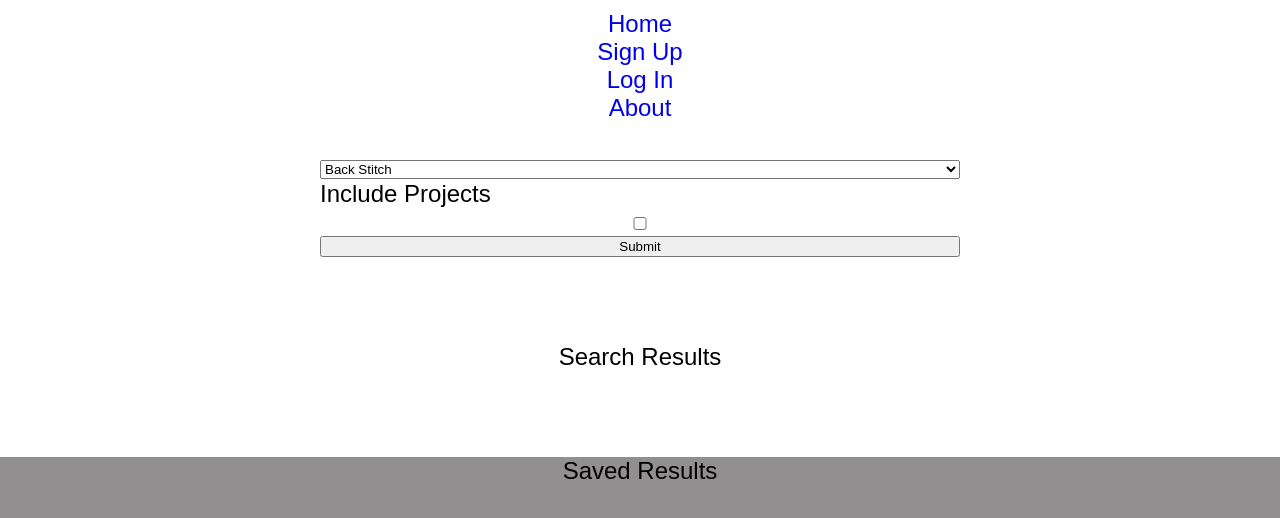
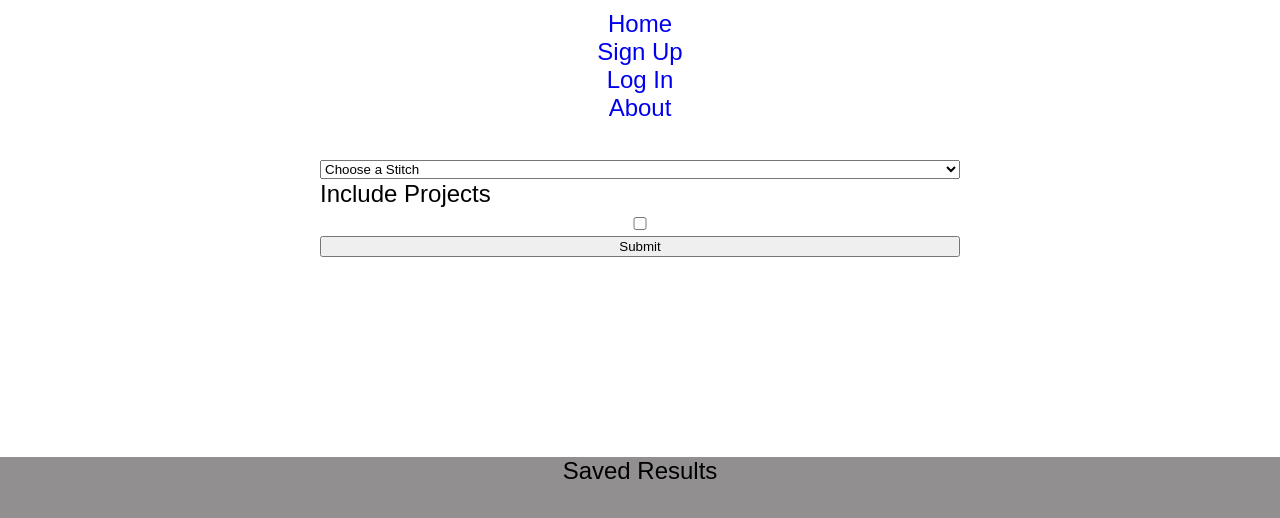
Before and after one commit to neelyab/embroidery-helper, a React (Create React App) app: page / in a window 1280 px wide. Shown: the top 518 px of the page. Built offline with nearby package versions, Linux system fonts and the light colour scheme.

Commit message:
added search results and project results

```diff
--- a/src/EmbroideryHelper/embroidery-helper.js
+++ b/src/EmbroideryHelper/embroidery-helper.js
@@ -3,12 +3,66 @@ import SearchBar from '../SearchBar/search-bar';
 import SearchResults from '../SearchResults/search-results';
 import Saved from '../Saved/saved';
 import './embroidery-helper.css';
+import STORE from '../dummy-store';
 
 class EmbroideryHelper extends Component {
+    constructor(props){
+        super(props);
+        this.state={
+            searchTerm: null,
+            checked: false,
+            stitches: STORE.stitches,
+            projects: STORE.projects,
+            stitchResults: null,
+            projectResults: null,
+            error: null
+        }
+    }
+    handleUpdate = search => {
+        this.setState({searchTerm: search,
+        error: null})
+    }
+    handleCheck = check => {
+        this.setState({checked: !this.state.checked})
+    }
+    handleSubmit = e => {
+        e.preventDefault();
+        const {searchTerm, checked } = this.state
+        if(!searchTerm) {
+            this.setState({error: 'Please select a search term'})
+        } else {
+        const searchQuery = searchTerm.split("-")
+        const search = searchQuery.join(' ')
+        console.log(search)
+        const stitchResults = this.state.stitches.filter(stitch => stitch.name === search)
+        this.setState({stitchResults})
+        // if include projects are checked, search for projects that include stitches
+        if (checked) {
+            let projectResults = []
+            this.state.projects.map(project => {
+                const result = project.stitches.find(stitch => stitch === search)
+                if (result) {
+                   projectResults.push(project)
+                    }
+                 return projectResults
+                })
+                console.log(projectResults)
+                this.setState({projectResults})
+            } else {
+        //if include projects is not checked, reset projectResults
+                this.setState({projectResults: null})
+            }
+        }
+    }
     render(){
         return(<div className='embroidery-helper'>
-            <SearchBar/>
-            <SearchResults/>
+            <SearchBar
+                handleUpdate={(e) => this.handleUpdate(e)}
+                handleCheck={() => this.handleCheck()}
+                handleSubmit={(e) => this.handleSubmit(e)}
+                checked={this.state.checked}/>
+            {this.state.error && <p>{this.state.error}</p>}
+            <SearchResults projects={this.state.projectResults} stitches={this.state.stitchResults}/>
             <Saved/>
         </div>)
     }
--- a/src/ProjectResults/project-results.js
+++ b/src/ProjectResults/project-results.js
@@ -0,0 +1,23 @@
+import React, {Component} from 'react'
+
+class ProjectResults extends Component {
+    render(){
+        const {projects} = this.props
+        let projectResults;
+        if (projects){
+            projectResults = projects.map((project, i)=>{
+                return(
+                    <li key={i}><span className="project-name">{project.name}</span>
+                    <img src={project.imageUrl} alt={project.name}/>
+                    <p>{project.description}</p>
+                    <a href={project.url}target="_blank">Project</a>
+                    </li>
+                )
+            })
+        } else {
+            projectResults = ''
+        }
+        return(<ul>{projects && projectResults}</ul>)
+    }
+}
+export default ProjectResults;
--- a/src/SearchBar/search-bar.js
+++ b/src/SearchBar/search-bar.js
@@ -4,9 +4,10 @@ import './search-bar.css';
 class SearchBar extends Component {
     render(){
         return(
-        <div className="search-bar">
+        <form className="search-bar"  onSubmit={e => this.props.handleSubmit(e)}>
             <div className="embroidery-stitches">
-                <select className="stitch">
+                <select className="stitch" onChange={(e) => this.props.handleUpdate(e.target.value)}>
+                    <option value="" name="choose-a-stitch">Choose a Stitch</option>
                     <option value="back-stitch" name="back-stitch">Back Stitch</option>
                     <option value="french-knot" name="french-knot">French Knot</option>
                     <option value="satin-stitch" name="satin-stitch">Satin Stitch</option>
@@ -15,10 +16,10 @@ class SearchBar extends Component {
             </div>
             <div className="filters">
                 <label htmlFor="include-projects">Include Projects</label>
-                <input type="checkbox" name="include-projects" value="include-projects"/>
+                <input type="checkbox" name="include-projects" value="include-projects" checked={this.props.checked === true} onChange={()=>this.props.handleCheck()}/>
             </div>
             <button type="submit">Submit</button>
-        </div>
+        </form>
         )
     }
 }
--- a/src/SearchResults/search-results.css
+++ b/src/SearchResults/search-results.css
@@ -5,3 +5,18 @@
     justify-content: center;
     align-items: center;
   }
+  .stitches-results li, .project-results li {
+    display: flex;
+    justify-content: center;
+    flex-direction: column;
+    align-items: center;
+    text-align: center;
+    max-width: 500px;
+    border: black solid 1px;
+    padding: 10px 20px;
+    margin: 10px auto;
+  }
+  .search-results ul {
+    list-style: none;
+    padding: 0 10px;
+  }
--- a/src/SearchResults/search-results.js
+++ b/src/SearchResults/search-results.js
@@ -1,9 +1,18 @@
 import React, {Component} from 'react';
-import './search-results.css'
+import './search-results.css';
+import StitchesResults from '../StitchesResults/stitches-results';
+import ProjectResults from '../ProjectResults/project-results';
 
 class SearchResults extends Component {
     render(){
-        return(<div className="search-results">Search Results</div>)
+        const { projects, stitches } = this.props
+        console.log(projects, stitches)
+        return(
+        <div className="search-results">
+            <div className="stitches-results"><StitchesResults stitches={stitches}/></div>
+            <div className="project-results"><ProjectResults projects={projects}/></div>
+        </div>
+        )
     }
 }
 export default SearchResults;
--- a/src/StitchesResults/stitches-results.css
+++ b/src/StitchesResults/stitches-results.css
@@ -0,0 +1,4 @@
+.stitch-image {
+    width: 80%;
+    max-width: 500px;
+}
--- a/src/StitchesResults/stitches-results.js
+++ b/src/StitchesResults/stitches-results.js
@@ -0,0 +1,27 @@
+import React, {Component} from 'react'
+import './stitches-results.css'
+
+class StitchesResults extends Component {
+    render(){
+        const {stitches} = this.props
+        console.log(stitches)
+        let stitchResults;
+        if (stitches !== null) {
+            stitchResults = this.props.stitches.map((stitch, i) => {
+                return(
+                <li key ={i}>
+                    <span className="stitch-name">{stitch.name}</span>
+                    <img className="stitch-image" src={stitch.imageUrl} alt={stitch.name}/>
+                    <p>{stitch.description}</p>
+                    <button>Save</button>
+                </li>
+                )
+            })
+        } else{
+            stitchResults = ''
+        }
+
+    return(<ul>{stitches && stitchResults}</ul>)
+    }
+}
+export default StitchesResults;
--- a/src/dummy-store.js
+++ b/src/dummy-store.js
@@ -24,19 +24,28 @@ const STORE = {
     projects:[
         {
             name: 'clover flower embroidery pattern',
+            imageUrl: 'https://crewelghoul.com/wp-content/uploads/2020/03/IMG_3950-800x445.jpeg',
             url:'https://crewelghoul.com/blog/how-to-embroider-a-clover-flower-embroidery-tutorial/',
             stitches: ['satin stitch', 'back stitch']
         },
         {
             name: 'rainbow embroidery pattern',
+            imageUrl: 'https://crewelghoul.com/wp-content/uploads/2020/04/free-rainbow-embroidery-tutorial-800x445.png',
             url:'https://crewelghoul.com/blog/turkey-stitch-tutorial-free-rainbow-embroidery-pattern/',
             stitches: ['back stitch']
         },
         {
             name: 'lemon citrus embroidery pattern',
+            imageUrl: 'https://crewelghoul.com/wp-content/uploads/2019/09/04858572-B85D-4B61-9732-5F9F8678BE7E-1440x2160.jpg',
             url: 'https://crewelghoul.com/blog/stitch-along-lemon-citrus-embroidery-pattern/',
             stitches: ['back stitch', 'satin stitch']
+        },
+        {
+            name: 'lazy daisy flower tutorial',
+            imageUrl:'https://crewelghoul.com/wp-content/uploads/2019/04/8170848238058048943_IMG_3698-scaled.jpg',
+            url: 'https://crewelghoul.com/blog/lazy-daisy-stitch-tutorial/',
+            stitches: ['french knot']
         }
   ]
-}
+};
 export default STORE;
```
